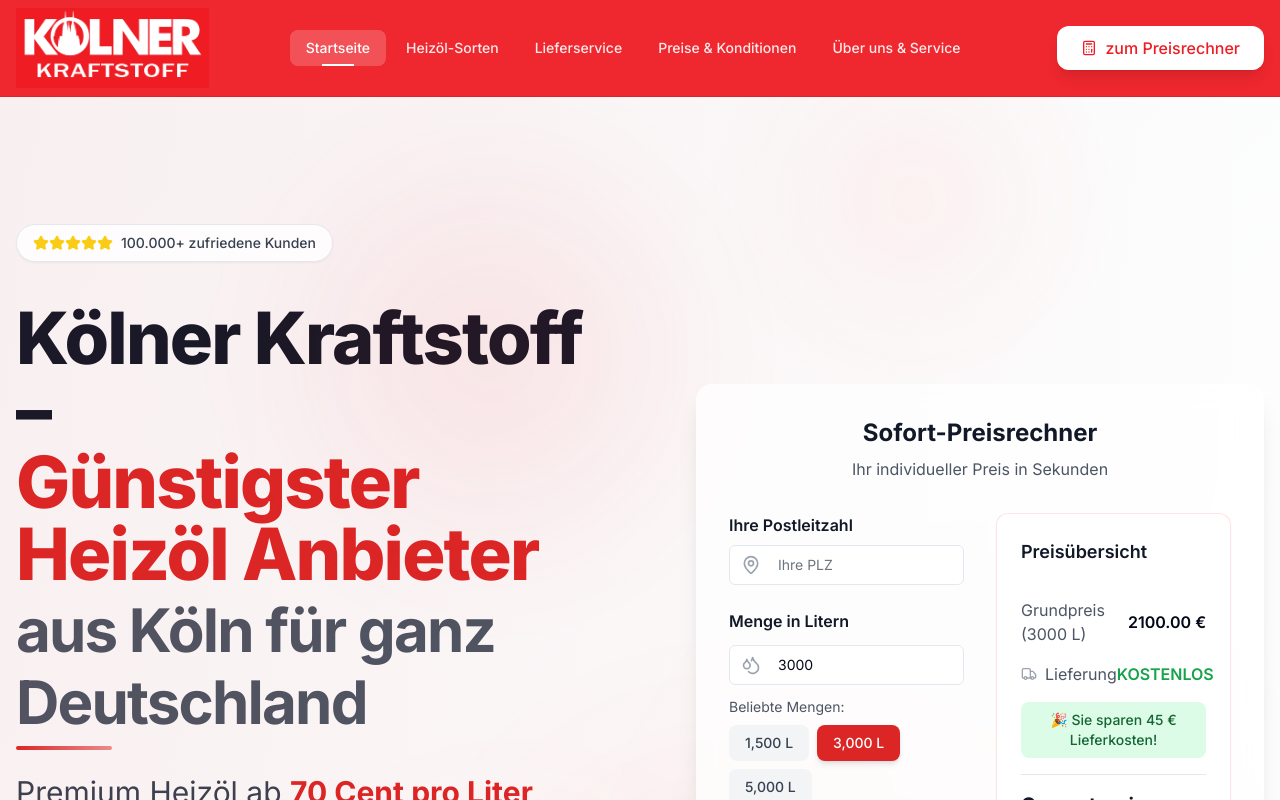
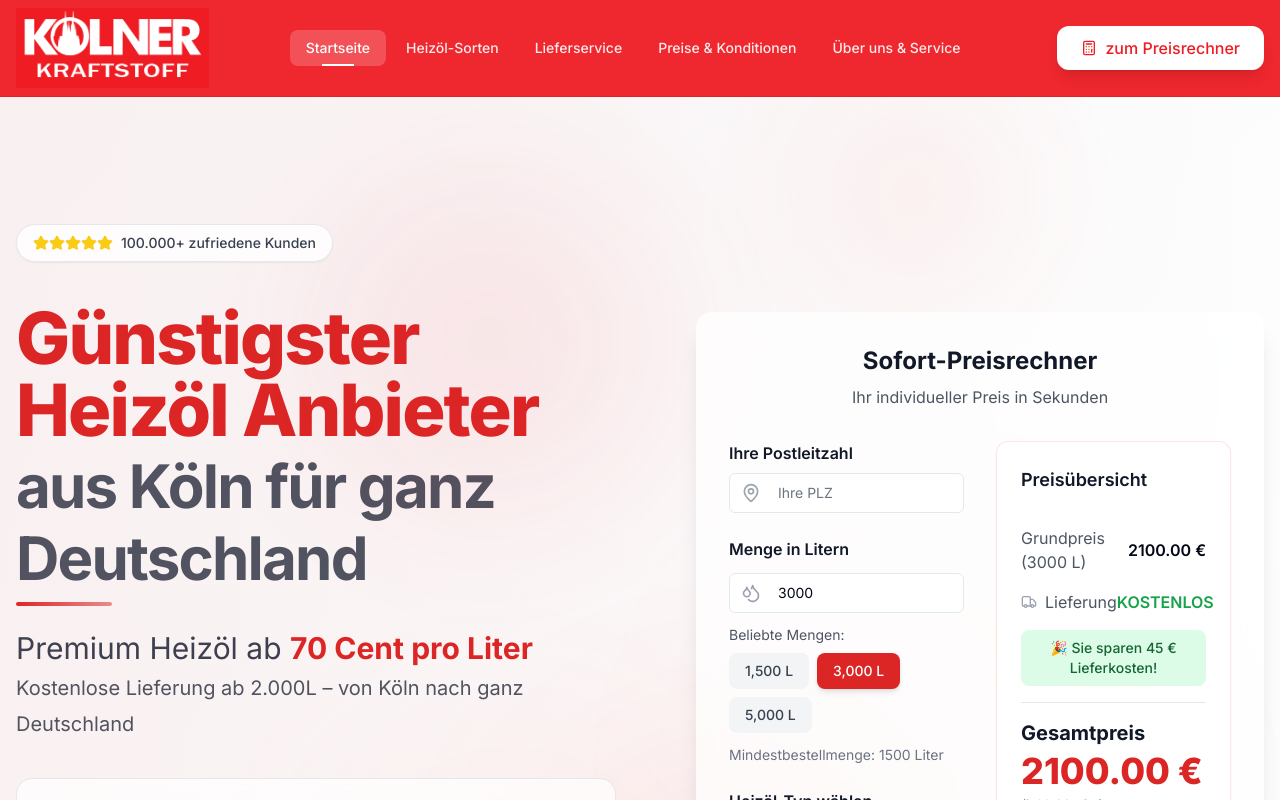
Before and after one commit to dvvvvv411/blueline-heizoel-98481, a React (Vite) app: page / in a window 1280 px wide. Shown: the top 800 px of the page. Built offline with nearby package versions, Linux system fonts and the light colour scheme.

Commit message:
Refactor: Remove brand name from Hero title

```diff
--- a/src/components/HeroSection.tsx
+++ b/src/components/HeroSection.tsx
@@ -86,8 +86,6 @@ const HeroSection = () => {
             <div className="space-y-6">
               <div className="space-y-3">
                 <h1 className="text-5xl lg:text-6xl xl:text-7xl font-black text-gray-900 leading-[0.9] tracking-tight">
-                  Kölner Kraftstoff –
-                  <br />
                   <span className="text-primary font-black">Günstigster Heizöl Anbieter</span>
                   <br />
                   <span className="text-4xl lg:text-5xl xl:text-6xl font-bold text-gray-600">aus Köln für ganz Deutschland</span>
```
